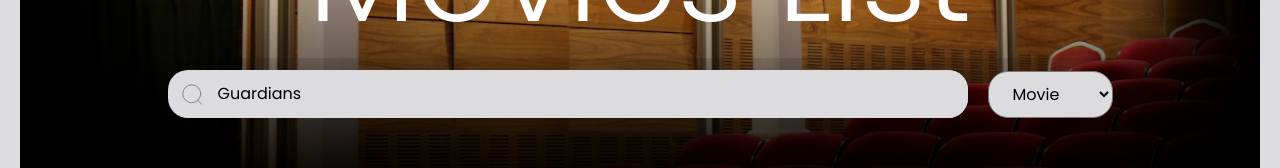
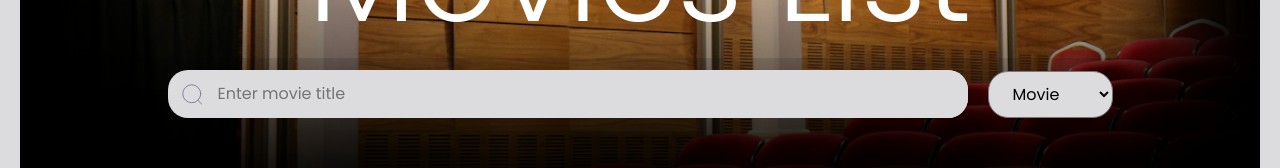
Before and after one commit to mizdebski77/Movies-list, a React (Create React App) app: page / in a window 1280 px wide. Shown: the part 197-365 px from the top of the page. Built offline with nearby package versions, Linux system fonts and the light colour scheme; no server answers.

Commit message:
Bugs removed

```diff
--- a/src/features/MovieList/movieList.tsx
+++ b/src/features/MovieList/movieList.tsx
@@ -15,7 +15,7 @@ interface Movie {
 };
 
 export const MovieList = () => {
-    const [searchTerm, setSearchTerm] = useState('Guardians');
+    const [searchTerm, setSearchTerm] = useState('');
     const [type, setType] = useState('movie');
 
     const { data, isLoading, error, refetch } = useQuery({
@@ -29,6 +29,9 @@ export const MovieList = () => {
             refetch();
         }
     }, [searchTerm, type, refetch]);
+
+
+    console.log(data);
 
 
 
```
